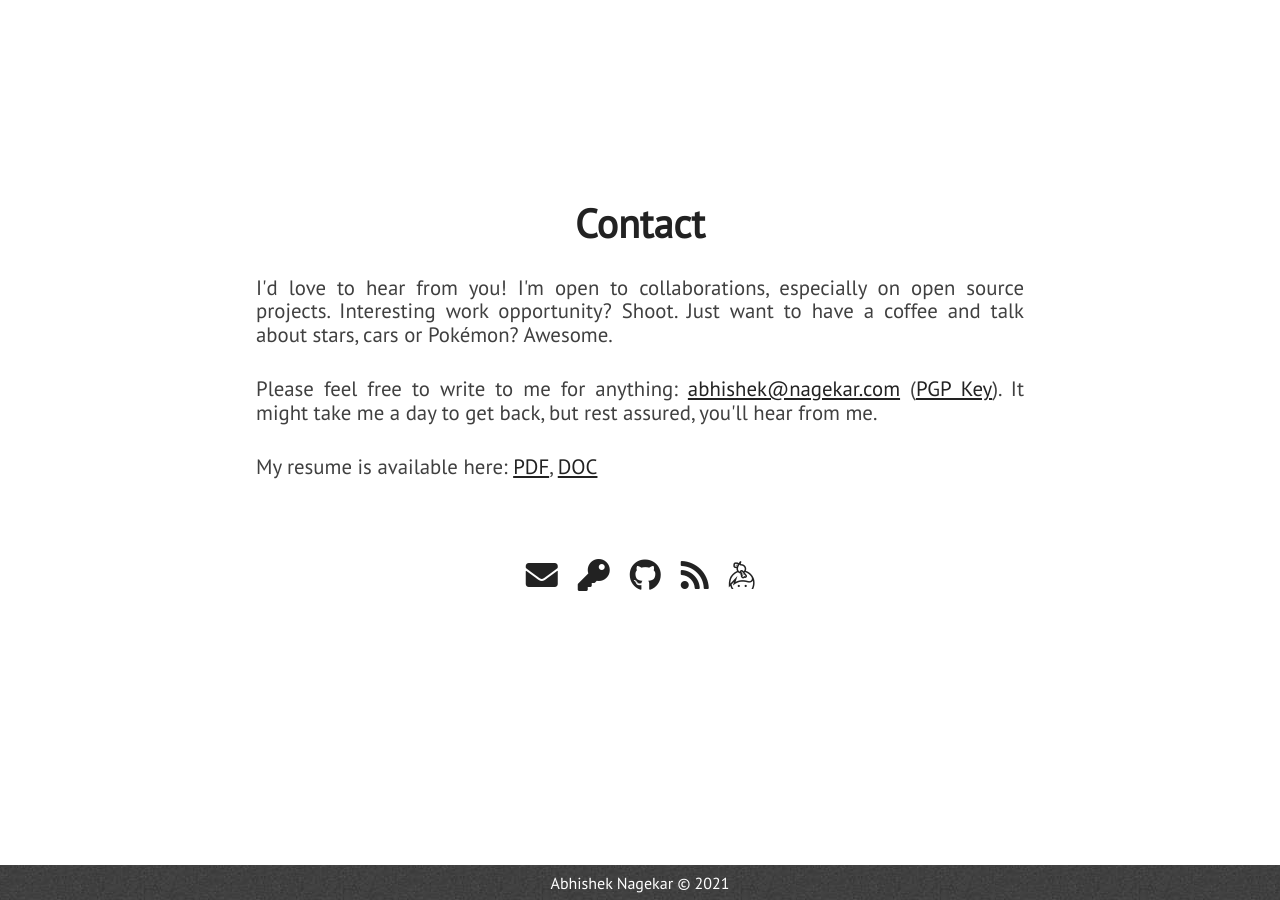
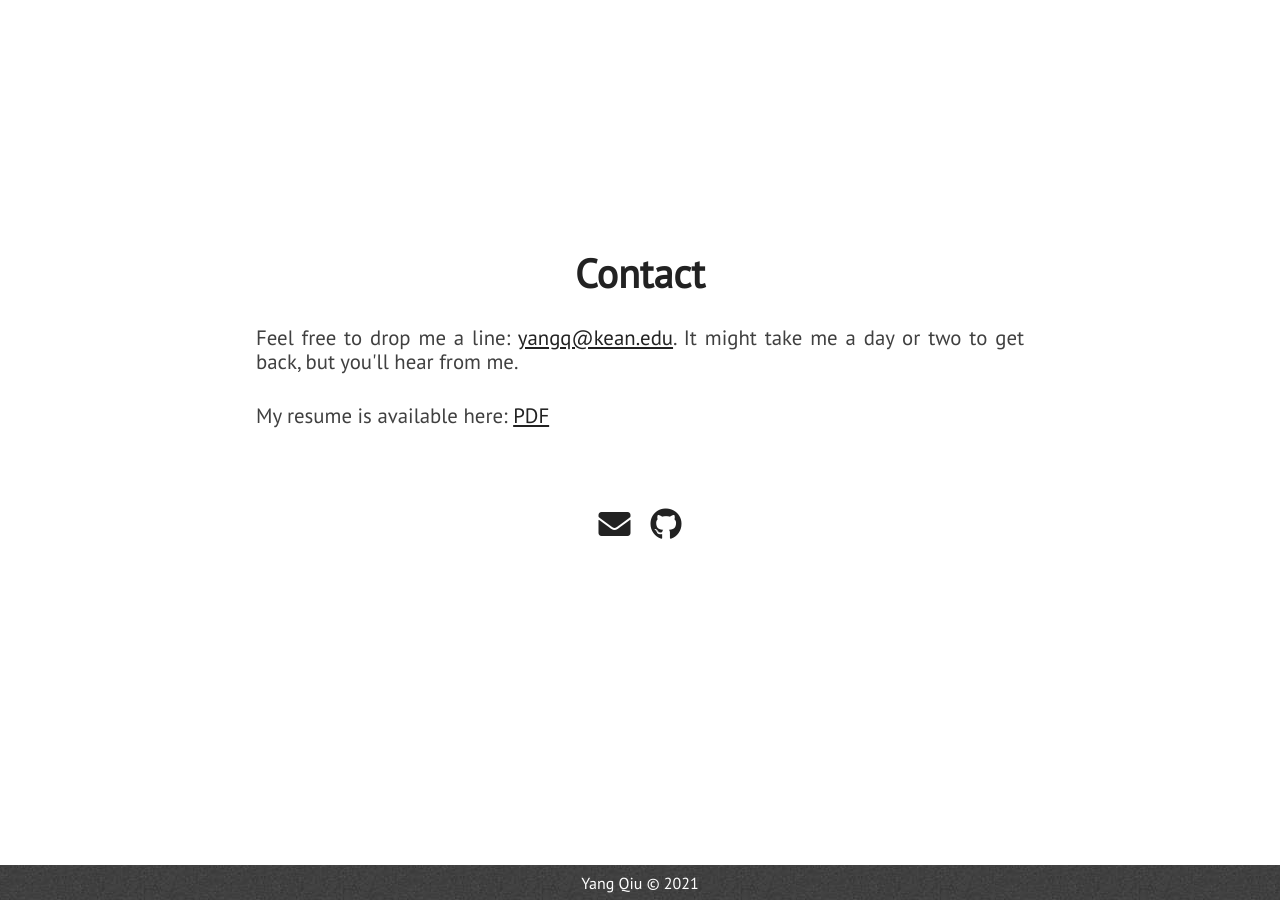
Before and after one commit to aiunicorn/aiunicorn.github.io, a Jekyll site: the page built from index.html, in a window 1280 px wide and 900 px high, scrolled down 5081 px. Built offline with Jekyll 4.4.1, drawn with Linux system fonts in a browser that asks for light colours; nearby versions of some CDN libraries; some of the changed text lies outside the part shown.

Commit message:
First Batch Change

```diff
--- a/_config.yml
+++ b/_config.yml
@@ -1,16 +1,13 @@
-title: Abhishek Nagekar
-description: Web & Security Engineer
-site_title: '@abhn - Abhishek Nagekar'
+title: Yang Qiu
+description: Wenzhou-Kean University
+site_title: 'Yang Qiu'
 
 # Build settings
 markdown: kramdown
 exclude: [vendor/ruby]
 
 # Personalization
-github_username: abhn
-blog_url: https://www.nagekar.com
-email: abhishek@nagekar.com
-keybase_username: abhn
+email: yangq@kean.edu
 twitter_username: abhn_
 reddit_username: abhn
 
--- a/_includes/extra.html
+++ b/_includes/extra.html
@@ -3,29 +3,17 @@
         <div>
             <div class="section-heading" id="chat-text">Contact</div>
             <p class="paragraph-text justify-text">
-                I'd love to hear from you! I'm open to collaborations, especially on open source projects. Interesting work opportunity? Shoot. Just want to have a coffee and talk about stars, cars or Pokémon? Awesome.
+                Feel free to drop me a line: <a href="mailto:{{ site.email }}">{{ site.email }}</a>. It might take me a day or two to get back, but you'll hear from me.
             </p>
             <p class="paragraph-text justify-text">
-                Please feel free to write to me for anything: <a href="mailto:{{ site.email }}">{{ site.email }}</a> (<a href="https://www.nagekar.com/publickey.abhishek@nagekar.com.asc">PGP Key</a>). It might take me a day to get back, but rest assured, you'll hear from me.
-            </p>
-            <p class="paragraph-text justify-text">
-                My resume is available here: <a href="{{ site.blog_url }}/resume/resume.pdf">PDF</a>, <a href="{{ site.blog_url }}/resume/resume.docx">DOC</a>
+                My resume is available here: <a href="{{ site.blog_url }}/resume/resume.pdf">PDF</a>
             </p>
             <div class="extra-links">
                 <span class="hint--bottom bottom-link" aria-label="Email">
                     <a href="mailto:{{ site.email }}"><i class="head-icon fas fa-envelope"></i></a>
                 </span>
-                <span class="hint--bottom bottom-link" aria-label="PGP Key">
-                    <a href="https://www.nagekar.com/publickey.abhishek@nagekar.com.asc"><i class="head-icon fas fa-key"></i></a>
-                </span>
                 <span class="hint--bottom bottom-link" aria-label="GitHub">
                     <a href="https://github.com/{{ site.github_username }}"><i class="head-icon fab fa-github"></i></a>
-                </span>
-                <span class="hint--bottom bottom-link" aria-label="Web Blog">
-                    <a href="{{ site.blog_url }}"><i class="head-icon fas fa-rss"></i></a>
-                </span>
-                <span class="hint--bottom bottom-link" aria-label="Keybase">
-                    <a href="https://keybase.io/{{ site.keybase_username }}"><i class="head-icon fab fa-keybase"></i></a>
                 </span>
                 <!-- <span class="hint--bottom bottom-link" aria-label="Reddit">
                     <a href="https://www.reddit.com/u/{{ site.reddit_username }}"><i class="head-icon fab fa-reddit"></i></a>
--- a/_includes/head.html
+++ b/_includes/head.html
@@ -16,5 +16,5 @@
     <link rel="stylesheet" href="assets/css/main.css"/>
     <link rel="stylesheet" href="assets/css/card.css"/>
     <link rel="shortcut icon" href="assets/images/favicon.ico" />
-    <meta name="description" content="Portfolio - Abhishek Nagekar | Full stack web development, open source and information security">
+    <meta name="description" content="My Website - Yang Qiu | Undergraduate Student, Wenzhou-Kean University">
 </head>
--- a/_includes/nav.html
+++ b/_includes/nav.html
@@ -10,7 +10,6 @@
             <a class="semi-transparent-button with-border nav-links" href="#about">ABOUT</a>
             <a class="semi-transparent-button with-border nav-links" href="#skills">SKILLS</a>
             <a class="semi-transparent-button with-border nav-links" href="#projects">PROJECTS</a>
-            <a class="semi-transparent-button with-border nav-links" href="#blog-posts">BLOG</a>
         </div>
     </div>
 </section>
--- a/index.html
+++ b/index.html
@@ -1,4 +1,4 @@
 ---
 layout: default
-title: Abhishek Nagekar
+title: Yang Qiu
 ---
```
Also changed, not shown: 1 other file.
